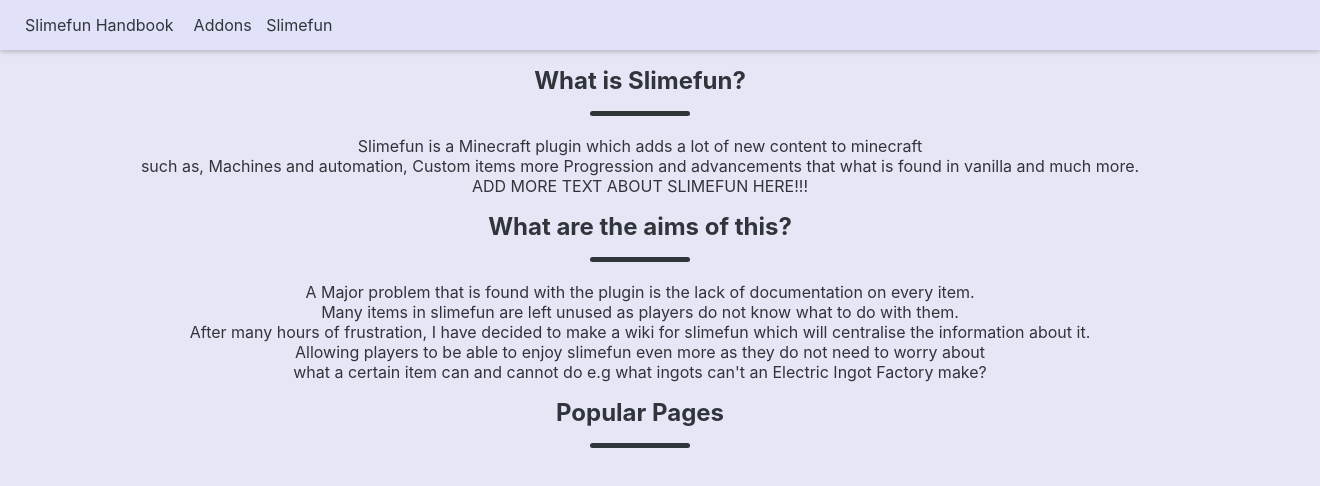
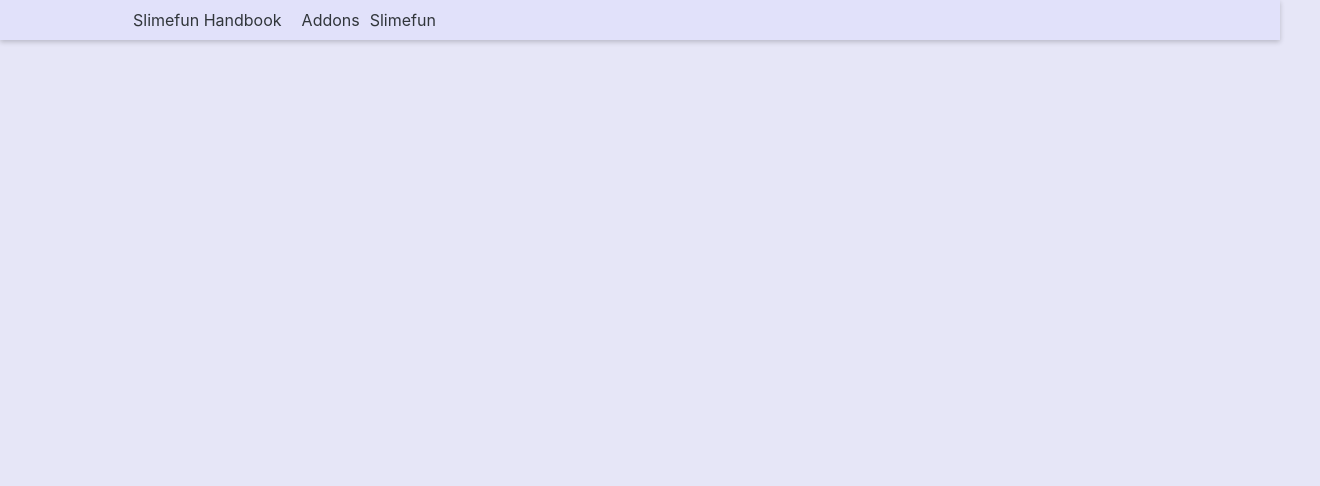
Before and after one commit to kura78/Slimefun-Wiki, a Nuxt app: page / in a window 1280 px wide. Shown: the top 486 px of the page, 1320 px wide, since content can reach past the window. Built offline with nearby package versions, Linux system fonts and the light colour scheme.

Commit message:
header fixes...

```diff
--- a/components/header.vue
+++ b/components/header.vue
@@ -1,13 +1,13 @@
 <template>
-  <div> </div>
-    <div class="headerContent sticky">
+  <div class="header">
+    <div class="header-content">
       <div class="wordmark">
-        <a class="headerLink" href="#">Slimefun Handbook      </a>
+        <a class="header-link" href="/">Slimefun Handbook</a>
       </div>
-      <div class="headerLinksArea">
-        <a class="headerLink" href="#"> Addons   </a>
-        <a class="headerLink" href="#"> Slimefun   </a>
+      <div class="header-links-area">
+        <a class="header-link" href="#">Addons</a>
+        <a class="header-link" href="#">Slimefun</a>
+      </div>
     </div>
-
   </div>
 </template>
--- a/pages/index.vue
+++ b/pages/index.vue
@@ -2,32 +2,10 @@
 import Header from '../components/header.vue';
 </script>
 <template>
-    <Header/>
-    <title>Slimefun Handbook</title>
-<h1>What is Slimefun?</h1>
-<hr>
-<div class="text-box">Slimefun is a Minecraft plugin which adds a lot of new content to minecraft <br> such as,
-    Machines and automation, Custom items more Progression and advancements that what is found in vanilla and much more.<br>
-    ADD MORE TEXT ABOUT SLIMEFUN HERE!!!
+    <div>
+        <Header />
+    </div>
+    <div>
 
-</div>
-
-<h1>What are the aims of this?</h1>
-<hr>
-<div class="text-box">
-    A Major problem that is found with the plugin is the lack of documentation on every item. <br>
-    Many items in slimefun are left unused as players do not know what to do with them.<br>
-    After many hours of frustration, I have decided to make a wiki for slimefun
-    which will centralise the information about it. <br>
-    Allowing players to be able to enjoy slimefun even more as they do not need to worry about <br>
-    what a certain item can and cannot do e.g what ingots can't an Electric Ingot Factory make?<br>
-</div>
-<h1>Popular Pages</h1>
-<hr>
-
-
-
-
-
-
+    </div>
 </template>
--- a/public/assets/style.css
+++ b/public/assets/style.css
@@ -32,26 +32,41 @@
   text-align: center;
 }
 
-.headerContent {
-  width: 100%;
-  max-width: auto;
-  padding: 15px 20px;
+.wordmark {
+  align-items: center;
+  border-radius: 5px;
+  cursor: pointer;
   display: flex;
-  align-items: center;
-  background: #e1e1fa;
-  position: sticky;
-  top: 0;
-  box-shadow: 0 2px 5px rgba(0, 0, 0, 0.2);
+  flex-grow: 0;
 }
 
+.header, .header-content {
+  display: flex;
+  width: 100%;
+}
 
-.headerLinksArea {
+.header {
+  background: #e1e1fa;
+  box-shadow: 0 2px 5px rgba(0, 0, 0, 0.2);
+  justify-content: center;
+  position: fixed;
+  top: 0;
+  z-index: 1;
+}
+
+.header-content {
+  align-items: center;
+  max-width: 1024px;
+  padding: 10px 20px;
+}
+
+.header-links-area {
+  flex-grow: 5;
   margin-left: 10px;
   margin-right: 10px;
-  flex-grow: 5;
 }
 
-.headerLink {
+.header-link {
   margin-left: 5px;
   margin-right: 5px;
   color: var(--txt1);
@@ -62,10 +77,10 @@
   transition: .1s;
 }
 
-.headerLink:hover {
-  color: var(--txt3);
+.header-link:hover {
   transition: .1s;
 }
+
 .content {
   padding: 16px;
   padding-top: 112px;
```
